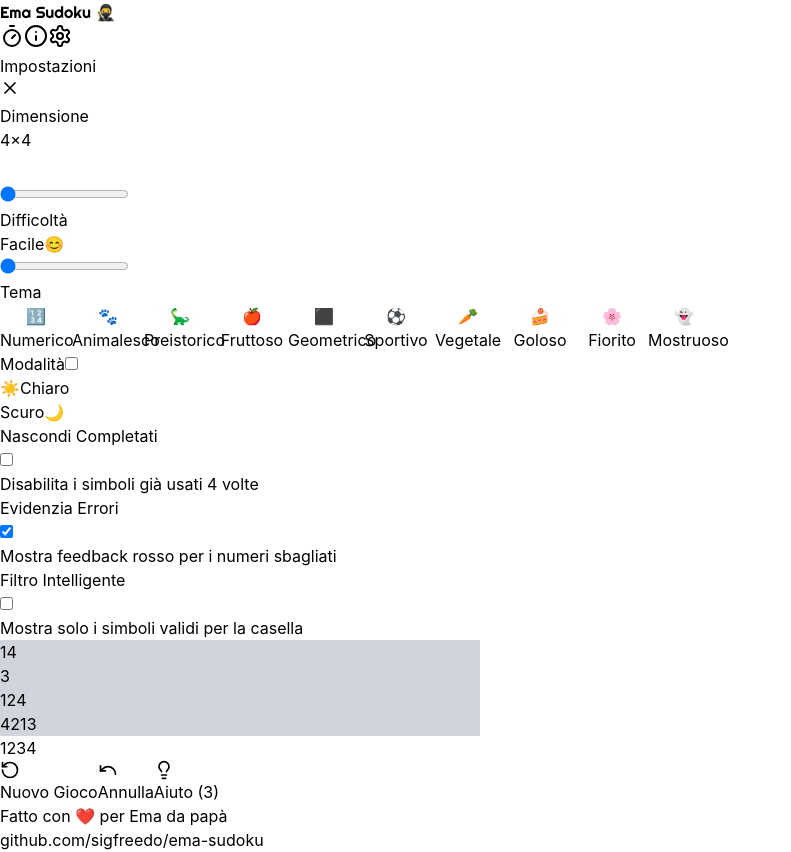
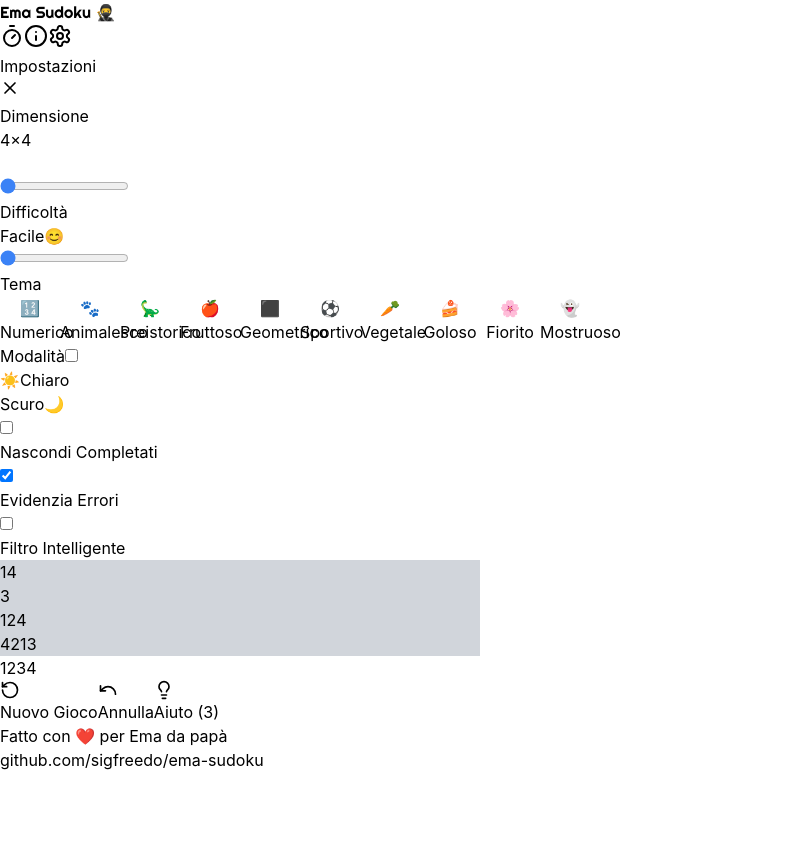
Before and after one commit to sigfreedo/ema-sudoku, a React (Vite) app: page / in a window 1280 px wide. Both pictures are taken after a click on the button 60 px from the left and 36 px from the top of the page. Shown: the whole page, without its empty margins (0-791 px from the left). After the commit the page ends 800 px from the top, so only its background shows below. Built offline with nearby package versions, Linux system fonts and the light colour scheme.

Commit message:
Miglioramenti grafici impostazioni bis

```diff
--- a/src/App.jsx
+++ b/src/App.jsx
@@ -805,7 +805,7 @@ const EmaSudoku = () => {
             {/* Modal */}
             <div className="fixed inset-0 z-50 flex items-start justify-center pt-12 pointer-events-none overflow-y-auto">
               <div
-                className={`${cardBg} border ${borderColor} rounded-lg p-6 shadow-2xl max-w-4xl w-full mx-4 my-4 pointer-events-auto animate-slideDown`}
+                className={`${cardBg} border ${borderColor} rounded-lg p-6 shadow-2xl max-w-xl w-full mx-4 my-4 pointer-events-auto animate-slideDown`}
                 onClick={(e) => e.stopPropagation()}
               >
                 <div className="flex justify-between items-start mb-6">
@@ -814,22 +814,21 @@ const EmaSudoku = () => {
                     <X size={20} />
                   </button>
                 </div>
-                <div className="space-y-5 text-sm">
+                <div className="space-y-6 text-sm">
 
-              {/* Dimensione griglia con slider e preview */}
+              {/* Dimensione griglia con slider compatto */}
               <div>
                 <div className="flex items-center justify-between mb-2">
                   <label className="font-semibold text-xs uppercase tracking-wide opacity-70">Dimensione</label>
-                  <div className="flex items-center gap-3">
-                    <span className="text-sm font-bold">{gridSize}×{gridSize}</span>
-                    {/* Mini grid preview */}
+                  <div className="flex items-center gap-2">
+                    <span className="text-xs font-bold w-8 text-right">{gridSize}×{gridSize}</span>
                     <div
                       className="grid gap-[1px] bg-gray-400 dark:bg-gray-600 p-[2px] rounded"
                       style={{
                         gridTemplateColumns: `repeat(${gridSize === 4 ? 2 : gridSize === 6 ? 3 : 3}, 1fr)`,
                         gridTemplateRows: `repeat(${gridSize === 4 ? 2 : gridSize === 6 ? 2 : 3}, 1fr)`,
-                        width: '32px',
-                        height: '32px'
+                        width: '24px',
+                        height: '24px'
                       }}
                     >
                       {Array.from({ length: (gridSize === 4 ? 4 : gridSize === 6 ? 6 : 9) }).map((_, i) => (
@@ -844,19 +843,31 @@ const EmaSudoku = () => {
                   max="2"
                   value={gridSize === 4 ? 0 : gridSize === 6 ? 1 : 2}
                   onChange={(e) => setGridSize([4, 6, 9][parseInt(e.target.value)])}
-                  className="w-full h-2 bg-gray-300 dark:bg-gray-600 rounded-lg appearance-none cursor-pointer accent-blue-500"
+                  className="w-full h-1.5 bg-gray-300 dark:bg-gray-600 rounded-lg appearance-none cursor-pointer"
+                  style={{
+                    accentColor: currentStyle.selected.includes('blue') ? '#3b82f6' :
+                                 currentStyle.selected.includes('emerald') ? '#10b981' :
+                                 currentStyle.selected.includes('yellow') ? '#eab308' :
+                                 currentStyle.selected.includes('orange') ? '#f97316' :
+                                 currentStyle.selected.includes('purple') ? '#a855f7' :
+                                 currentStyle.selected.includes('sky') ? '#0ea5e9' :
+                                 currentStyle.selected.includes('lime') ? '#84cc16' :
+                                 currentStyle.selected.includes('pink') ? '#ec4899' :
+                                 currentStyle.selected.includes('rose') ? '#f43f5e' :
+                                 currentStyle.selected.includes('violet') ? '#8b5cf6' : '#3b82f6'
+                  }}
                 />
               </div>
 
-              {/* Difficoltà con slider ed emoji */}
+              {/* Difficoltà con slider compatto */}
               <div>
                 <div className="flex items-center justify-between mb-2">
                   <label className="font-semibold text-xs uppercase tracking-wide opacity-70">Difficoltà</label>
                   <div className="flex items-center gap-2">
-                    <span className="text-sm font-bold">
+                    <span className="text-xs font-bold">
                       {difficulty === 'easy' ? 'Facile' : difficulty === 'medium' ? 'Medio' : 'Difficile'}
                     </span>
-                    <span className="text-xl">
+                    <span className="text-lg">
                       {difficulty === 'easy' ? '😊' : difficulty === 'medium' ? '🤔' : '😰'}
                     </span>
                   </div>
@@ -867,36 +878,46 @@ const EmaSudoku = () => {
                   max="2"
                   value={difficulty === 'easy' ? 0 : difficulty === 'medium' ? 1 : 2}
                   onChange={(e) => setDifficulty(['easy', 'medium', 'hard'][parseInt(e.target.value)])}
-                  className="w-full h-2 bg-gray-300 dark:bg-gray-600 rounded-lg appearance-none cursor-pointer accent-blue-500"
+                  className="w-full h-1.5 bg-gray-300 dark:bg-gray-600 rounded-lg appearance-none cursor-pointer"
+                  style={{
+                    accentColor: currentStyle.selected.includes('blue') ? '#3b82f6' :
+                                 currentStyle.selected.includes('emerald') ? '#10b981' :
+                                 currentStyle.selected.includes('yellow') ? '#eab308' :
+                                 currentStyle.selected.includes('orange') ? '#f97316' :
+                                 currentStyle.selected.includes('purple') ? '#a855f7' :
+                                 currentStyle.selected.includes('sky') ? '#0ea5e9' :
+                                 currentStyle.selected.includes('lime') ? '#84cc16' :
+                                 currentStyle.selected.includes('pink') ? '#ec4899' :
+                                 currentStyle.selected.includes('rose') ? '#f43f5e' :
+                                 currentStyle.selected.includes('violet') ? '#8b5cf6' : '#3b82f6'
+                  }}
                 />
               </div>
 
-              {/* Temi con quadrati */}
+              {/* Temi compatti */}
               <div>
                 <label className="block font-semibold mb-2 text-xs uppercase tracking-wide opacity-70">Tema</label>
                 <div className="flex flex-wrap gap-2 justify-center">
                   {[
-                    { key: 'numbers', icon: '🔢', name: 'Numerico', color: 'border-gray-500' },
-                    { key: 'animals', icon: '🐾', name: 'Animalesco', color: 'border-amber-500' },
-                    { key: 'dinosaurs', icon: '🦕', name: 'Preistorico', color: 'border-green-500' },
-                    { key: 'fruits', icon: '🍎', name: 'Fruttoso', color: 'border-orange-500' },
-                    { key: 'shapes', icon: '⬛', name: 'Geometrico', color: 'border-purple-500' },
-                    { key: 'sports', icon: '⚽', name: 'Sportivo', color: 'border-blue-500' },
-                    { key: 'vegetables', icon: '🥕', name: 'Vegetale', color: 'border-lime-500' },
-                    { key: 'desserts', icon: '🍰', name: 'Goloso', color: 'border-pink-500' },
-                    { key: 'flowers', icon: '🌸', name: 'Fiorito', color: 'border-rose-500' },
-                    { key: 'monsters', icon: '👻', name: 'Mostruoso', color: 'border-indigo-500' }
-                  ].map(({ key, icon, name, color }) => (
+                    { key: 'numbers', icon: '🔢', name: 'Numerico', color: 'bg-gray-700/70', border: 'border-gray-500' },
+                    { key: 'animals', icon: '🐾', name: 'Animalesco', color: 'bg-amber-600/70', border: 'border-amber-500' },
+                    { key: 'dinosaurs', icon: '🦕', name: 'Preistorico', color: 'bg-green-600/70', border: 'border-green-500' },
+                    { key: 'fruits', icon: '🍎', name: 'Fruttoso', color: 'bg-orange-500/70', border: 'border-orange-500' },
+                    { key: 'shapes', icon: '⬛', name: 'Geometrico', color: 'bg-purple-500/70', border: 'border-purple-500' },
+                    { key: 'sports', icon: '⚽', name: 'Sportivo', color: 'bg-blue-600/70', border: 'border-blue-500' },
+                    { key: 'vegetables', icon: '🥕', name: 'Vegetale', color: 'bg-lime-600/70', border: 'border-lime-500' },
+                    { key: 'desserts', icon: '🍰', name: 'Goloso', color: 'bg-pink-500/70', border: 'border-pink-500' },
+                    { key: 'flowers', icon: '🌸', name: 'Fiorito', color: 'bg-rose-500/70', border: 'border-rose-500' },
+                    { key: 'monsters', icon: '👻', name: 'Mostruoso', color: 'bg-indigo-600/70', border: 'border-indigo-500' }
+                  ].map(({ key, icon, name, color, border }) => (
                     <button
                       key={key}
                       onClick={() => setSymbolSet(key)}
                       className="flex flex-col items-center gap-1"
-                      style={{ width: '72px' }}
+                      style={{ width: '60px' }}
                     >
-                      <div className={`w-14 h-14 rounded-lg flex items-center justify-center text-2xl border-2 transition-all ${
-                        symbolSet === key
-                          ? `${color} bg-opacity-20 ${darkMode ? 'bg-gray-700' : 'bg-gray-100'}`
-                          : 'border-transparent bg-gray-200 dark:bg-gray-700 hover:border-gray-400'
+                      <div className={`w-12 h-12 rounded-lg flex items-center justify-center text-xl border-2 transition-all ${color} ${
+                        symbolSet === key ? border : 'border-transparent'
                       }`}>
                         {icon}
                       </div>
@@ -906,39 +927,37 @@ const EmaSudoku = () => {
                 </div>
               </div>
 
-              {/* Dark Mode con toggle e testo interno */}
+              {/* Dark Mode compatto */}
               <div>
                 <label className="font-semibold mb-2 block text-xs uppercase tracking-wide opacity-70">Modalità</label>
-                <label className="relative inline-flex items-center cursor-pointer w-full">
+                <label className="relative inline-flex items-center cursor-pointer">
                   <input
                     type="checkbox"
                     checked={darkMode}
                     onChange={(e) => setDarkMode(e.target.checked)}
                     className="sr-only peer"
                   />
-                  <div className={`w-full h-10 rounded-lg transition-colors flex items-center justify-between px-3 ${
+                  <div className={`w-32 h-8 rounded-lg transition-colors flex items-center justify-between px-2 ${
                     darkMode ? 'bg-gray-700' : 'bg-gray-200'
                   }`}>
-                    <div className={`flex items-center gap-2 transition-opacity ${!darkMode ? 'opacity-100' : 'opacity-40'}`}>
-                      <span className="text-sm">☀️</span>
-                      <span className="text-xs font-semibold">Chiaro</span>
+                    <div className={`flex items-center gap-1 transition-opacity z-10 ${!darkMode ? 'opacity-100' : 'opacity-40'}`}>
+                      <span className="text-xs">☀️</span>
+                      <span className="text-[10px] font-semibold">Chiaro</span>
                     </div>
-                    <div className={`absolute left-1/2 -translate-x-1/2 w-16 h-8 rounded-md transition-all ${
-                      darkMode ? 'bg-blue-600 translate-x-[25%]' : 'bg-blue-500 -translate-x-[25%]'
+                    <div className={`absolute w-14 h-6 rounded-md transition-all ${
+                      darkMode ? 'bg-indigo-600 right-1' : 'bg-blue-500 left-1'
                     }`}></div>
-                    <div className={`flex items-center gap-2 transition-opacity ${darkMode ? 'opacity-100' : 'opacity-40'}`}>
-                      <span className="text-xs font-semibold">Scuro</span>
-                      <span className="text-sm">🌙</span>
+                    <div className={`flex items-center gap-1 transition-opacity z-10 ${darkMode ? 'opacity-100' : 'opacity-40'}`}>
+                      <span className="text-[10px] font-semibold">Scuro</span>
+                      <span className="text-xs">🌙</span>
                     </div>
                   </div>
                 </label>
               </div>
 
-              {/* Ultimi 3 toggle con descrizioni */}
-              <div className="space-y-3 pt-2">
-                <div>
-                  <label className="flex items-center justify-between cursor-pointer">
-                    <span className="font-semibold text-xs">Nascondi Completati</span>
+              {/* Opzioni in una riga */}
+              <div className="flex gap-4 text-[10px] pt-2 border-t border-gray-300 dark:border-gray-600">
+                <label className="flex items-center gap-1.5 cursor-pointer flex-1">
                   <div className="relative">
                     <input
                       type="checkbox"
@@ -946,22 +965,17 @@ const EmaSudoku = () => {
                       onChange={(e) => setHideCompleted(e.target.checked)}
                       className="sr-only peer"
                     />
-                      <div className={`w-11 h-6 rounded-full transition-colors ${
+                    <div className={`w-8 h-4 rounded-full transition-colors ${
                       hideCompleted ? 'bg-blue-600' : 'bg-gray-300 dark:bg-gray-600'
                     }`}></div>
-                      <div className={`absolute left-0.5 top-0.5 w-5 h-5 bg-white rounded-full transition-transform ${
-                        hideCompleted ? 'translate-x-5' : 'translate-x-0'
+                    <div className={`absolute left-0.5 top-0.5 w-3 h-3 bg-white rounded-full transition-transform ${
+                      hideCompleted ? 'translate-x-4' : 'translate-x-0'
                     }`}></div>
                   </div>
+                  <span className="font-medium">Nascondi Completati</span>
                 </label>
-                  <p className="text-[10px] opacity-60 mt-0.5">
-                    Disabilita i simboli già usati {gridSize} volte
-                  </p>
-                </div>
 
-                <div>
-                  <label className="flex items-center justify-between cursor-pointer">
-                    <span className="font-semibold text-xs">Evidenzia Errori</span>
+                <label className="flex items-center gap-1.5 cursor-pointer flex-1">
                   <div className="relative">
                     <input
                       type="checkbox"
@@ -969,22 +983,17 @@ const EmaSudoku = () => {
                       onChange={(e) => setShowErrors(e.target.checked)}
                       className="sr-only peer"
                     />
-                      <div className={`w-11 h-6 rounded-full transition-colors ${
+                    <div className={`w-8 h-4 rounded-full transition-colors ${
                       showErrors ? 'bg-blue-600' : 'bg-gray-300 dark:bg-gray-600'
                     }`}></div>
-                      <div className={`absolute left-0.5 top-0.5 w-5 h-5 bg-white rounded-full transition-transform ${
-                        showErrors ? 'translate-x-5' : 'translate-x-0'
+                    <div className={`absolute left-0.5 top-0.5 w-3 h-3 bg-white rounded-full transition-transform ${
+                      showErrors ? 'translate-x-4' : 'translate-x-0'
                     }`}></div>
                   </div>
+                  <span className="font-medium">Evidenzia Errori</span>
                 </label>
-                  <p className="text-[10px] opacity-60 mt-0.5">
-                    Mostra feedback rosso per i numeri sbagliati
-                  </p>
-                </div>
 
-                <div>
-                  <label className="flex items-center justify-between cursor-pointer">
-                    <span className="font-semibold text-xs">Filtro Intelligente</span>
+                <label className="flex items-center gap-1.5 cursor-pointer flex-1">
                   <div className="relative">
                     <input
                       type="checkbox"
@@ -992,18 +1001,15 @@ const EmaSudoku = () => {
                       onChange={(e) => setSmartFilter(e.target.checked)}
                       className="sr-only peer"
                     />
-                      <div className={`w-11 h-6 rounded-full transition-colors ${
+                    <div className={`w-8 h-4 rounded-full transition-colors ${
                       smartFilter ? 'bg-blue-600' : 'bg-gray-300 dark:bg-gray-600'
                     }`}></div>
-                      <div className={`absolute left-0.5 top-0.5 w-5 h-5 bg-white rounded-full transition-transform ${
-                        smartFilter ? 'translate-x-5' : 'translate-x-0'
+                    <div className={`absolute left-0.5 top-0.5 w-3 h-3 bg-white rounded-full transition-transform ${
+                      smartFilter ? 'translate-x-4' : 'translate-x-0'
                     }`}></div>
                   </div>
+                  <span className="font-medium">Filtro Intelligente</span>
                 </label>
-                  <p className="text-[10px] opacity-60 mt-0.5">
-                    Mostra solo i simboli validi per la casella
-                  </p>
-                </div>
               </div>
 
             </div>
```
Lines whose indentation alone changed are shown as unchanged.
